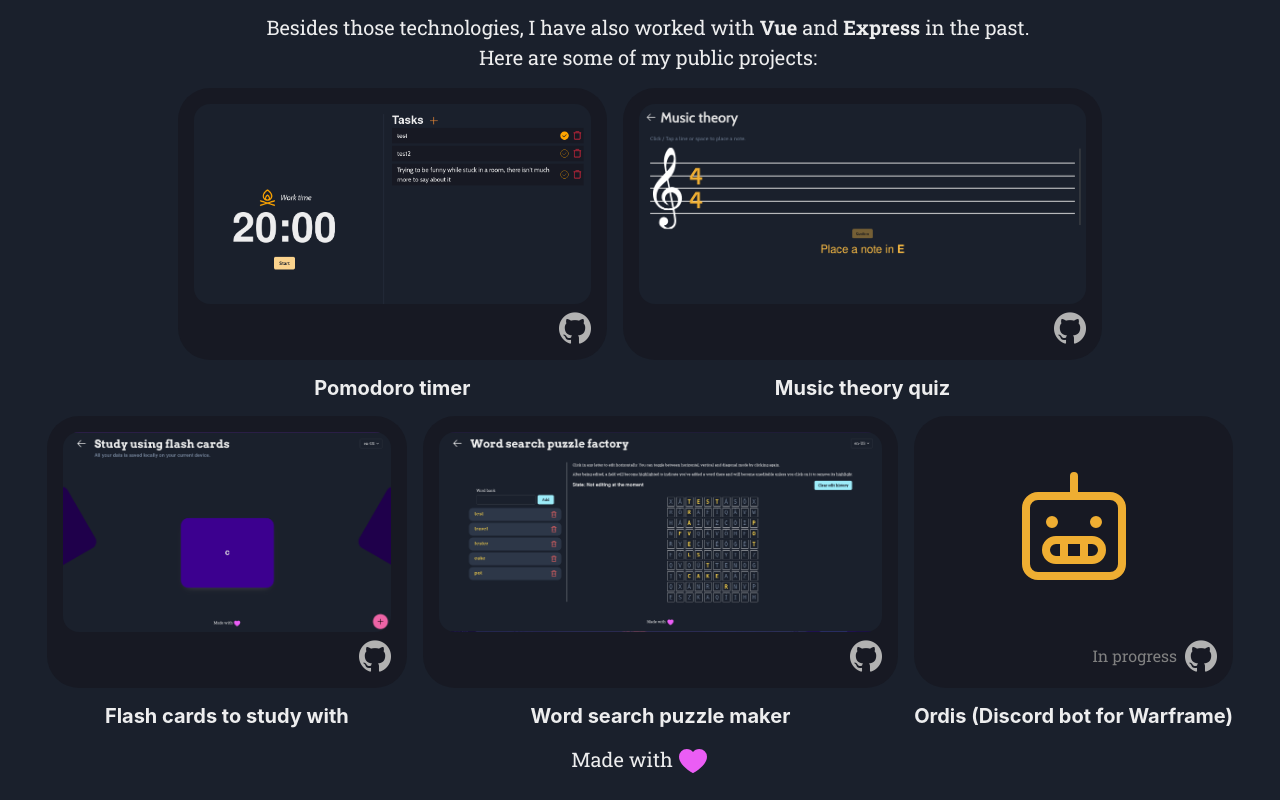
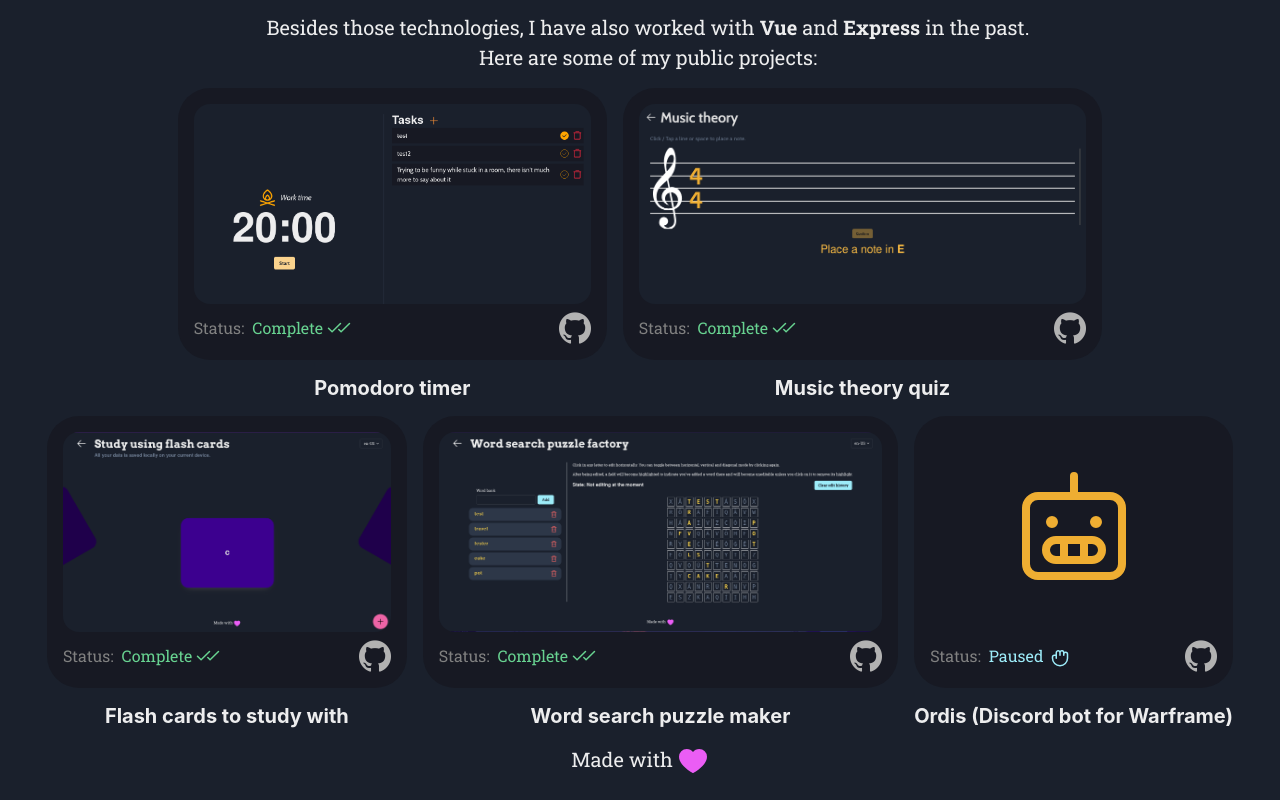
Before and after one commit to Shoonkey/portfolio-v1, a Next.js app: page / in a window 1280 px wide. Shown: the part 508-1308 px from the top of the page. Built offline with nearby package versions, Linux system fonts and the light colour scheme; a web font is replaced by a local one.

Commit message:
feat: updated Project component look

```diff
--- a/src/i18n/en-US/portfolio.json
+++ b/src/i18n/en-US/portfolio.json
@@ -16,7 +16,15 @@
       "portfolioDescription": "Besides those technologies, I have also worked with <strong>Vue</strong> and <strong>Express</strong> in the past.",
       "projectHeader": "Here are some of my public projects:",
       "madeWith": "Made with",
-      "projectInProgress": "In progress",
+      "projectStatus": {
+        "in-progress": "In progress",
+        "complete": "Complete",
+        "paused": "Paused"
+      },
+      "projectLabels": {
+        "viewCode": "View code",
+        "viewWebsite": "View website"
+      },
       "projects": {
         "pomodoroTimer": {
           "title": "Pomodoro timer"
--- a/src/i18n/pt-BR/portfolio.json
+++ b/src/i18n/pt-BR/portfolio.json
@@ -16,7 +16,14 @@
       "portfolioDescription": "Além dessas tecnologias, eu também já trabalhei com <strong>Vue</strong> e <strong>Express</strong>.",
       "projectHeader": "Aqui estão alguns dos meus projetos públicos:",
       "madeWith": "Feito com",
-      "projectInProgress": "Em andamento",
+      "projectStatus": {
+        "in-progress": "Em andamento",
+        "complete": "Completo",
+        "paused": "Pausado"
+      },
+      "projectTooltips": {
+        "viewCode": "Ver código"
+      },
       "projects": {
         "pomodoroTimer": {
           "title": "Timer Pomodoro"
--- a/src/pages/index.tsx
+++ b/src/pages/index.tsx
@@ -124,7 +124,7 @@ const Home: NextPage = () => {
             type="bot"
             name={i18n.content.home.projects.ordis.title}
             githubLink="https://github.com/Shoonkey/ordis"
-            inProgress
+            status="paused"
           />
         </Flex>
       </Box>
--- /dev/null
+++ b/src/projects/detect-note-app/index.tsx
@@ -0,0 +1,5 @@
+function DetectNoteApp() {
+  return <div />
+}
+
+export default DetectNoteApp;
--- a/src/projects/portfolio/components/Project.tsx
+++ b/src/projects/portfolio/components/Project.tsx
@@ -1,12 +1,14 @@
 import Link from "next/link";
-import { Heading, Image, Flex, Text, Tooltip } from "@chakra-ui/react";
-import { Robot } from "@phosphor-icons/react";
+import { useState } from "react";
+import { Heading, Image, Flex, Text, Tooltip, Box } from "@chakra-ui/react";
+import { Robot, Hammer, HandGrabbing, Checks } from "@phosphor-icons/react";
 
 import useI18N from "../hooks/useI18N";
 
 interface ProjectProps {
   name: string;
   type: "website" | "bot";
+  status?: "complete" | "paused" | "in-progress";
   link?: string;
   githubLink: string;
   imageSource?: string;
@@ -17,40 +19,94 @@ interface ProjectProps {
 function Project({
   name,
   type,
+  status = "complete",
   link,
   githubLink,
   imageSource,
   imageAlt,
-  inProgress = false,
 }: ProjectProps) {
   const i18n = useI18N("portfolio");
+
+  const [imageHovered, setImageHovered] = useState(false);
 
   return (
     <Flex flexDir="column" style={{ textIndent: "initial" }}>
       <Flex flexDir="column" p={4} bg="gray.900" borderRadius="32px">
         <Link href={link || "#"} aria-label="Open website">
-          <Flex h="200px" justifyContent="center" alignItems="center">
+          <Flex
+            h="200px"
+            justifyContent="center"
+            alignItems="center"
+            position="relative"
+            borderRadius="16px"
+          >
             {type === "website" && imageSource && (
+              <>
+                <Box
+                  position="absolute"
+                  w="100%"
+                  h="100%"
+                  background="cyan.100"
+                  borderRadius="inherit"
+                  transform={`scale(${imageHovered ? "1" : "0.98"})`}
+                />
                 <Image
+                  zIndex={1}
                   flexGrow={1}
                   src={imageSource}
                   alt={imageAlt || name}
-                borderRadius="16px"
+                  borderRadius="inherit"
                   h="200px"
+                  transition="transform .3s"
                   objectFit="contain"
+                  _hover={{ transform: "translate(6px, -6px)" }}
+                  onMouseOver={() => setImageHovered(true)}
+                  onMouseOut={() => setImageHovered(false)}
                 />
+              </>
             )}
             {type === "bot" && <Robot size={128} color="#efae32" />}
           </Flex>
         </Link>
-        <Flex justifyContent="end" alignItems="center" gap={2} mt={2}>
-          {inProgress && (
-            <Text fontSize="1rem" color="gray">
-              {i18n.content.home.projectInProgress}
+        <Flex justifyContent="space-between" alignItems="center" gap={2} mt={2}>
+          <Text
+            fontSize="1rem"
+            color="gray"
+            display="flex"
+            gap={2}
+            alignItems="center"
+          >
+            <Text as="span">Status:</Text>
+            <Text
+              as="span"
+              display="flex"
+              alignItems="center"
+              gap={1}
+              // complete -> green.400
+              // in-progress -> pink.200
+              // paused -> cyan.200
+              color={
+                status === "complete"
+                  ? "green.300"
+                  : status === "in-progress"
+                  ? "pink.200"
+                  : "cyan.200"
+              }
+            >
+              {i18n.content.home.projectStatus[status]}
+              {status === "complete" && <Checks size={24} />}
+              {status === "in-progress" && <Hammer size={24} />}
+              {status === "paused" && <HandGrabbing size={24} />}
             </Text>
-          )}
-          <Link href={githubLink} aria-label="View code">
-            <Tooltip placement="top" label="View code">
+          </Text>
+          <Link
+            href={githubLink}
+            aria-label={i18n.content.home.projectLabels.viewCode}
+          >
+            <Tooltip
+              placement="top"
+              label={i18n.content.home.projectLabels.viewCode}
+            >
               <Image
                 src="/github-logo.png"
                 alt="Github logo"
```
Lines whose indentation alone changed are shown as unchanged.
